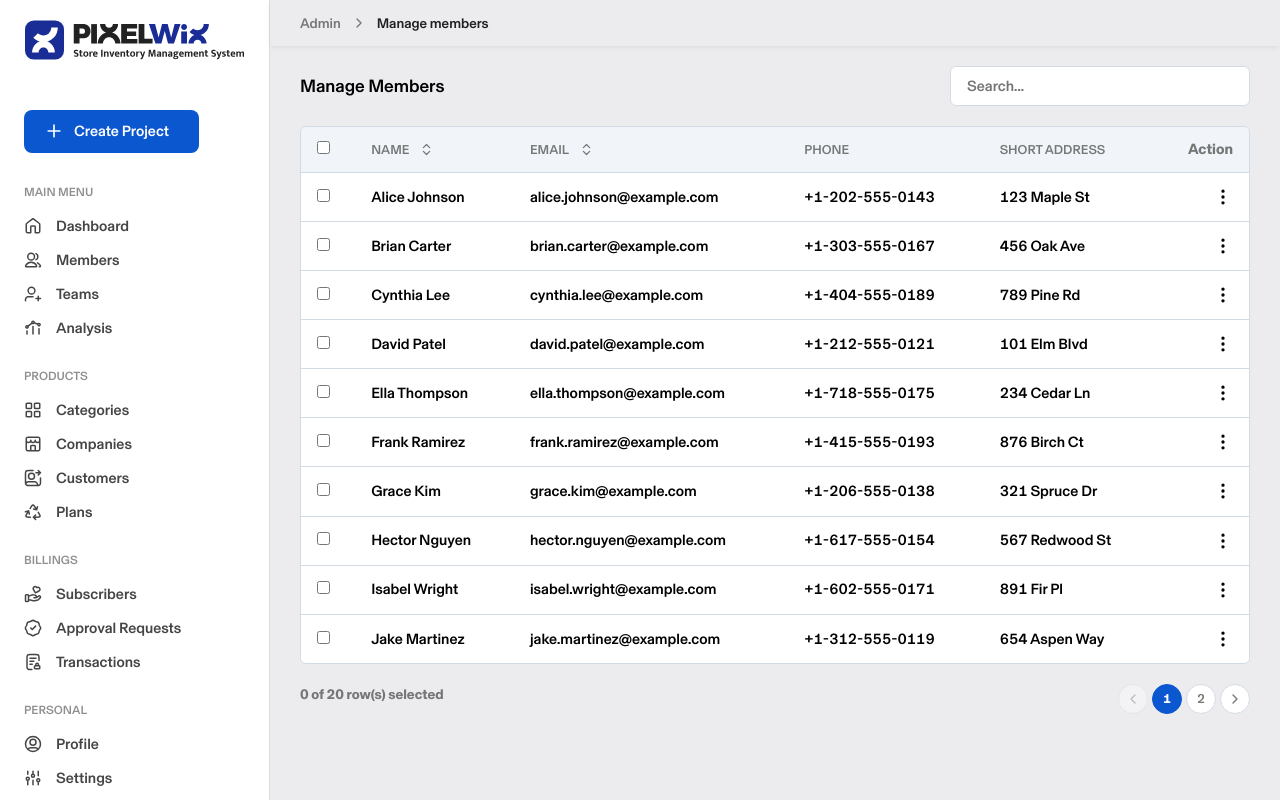
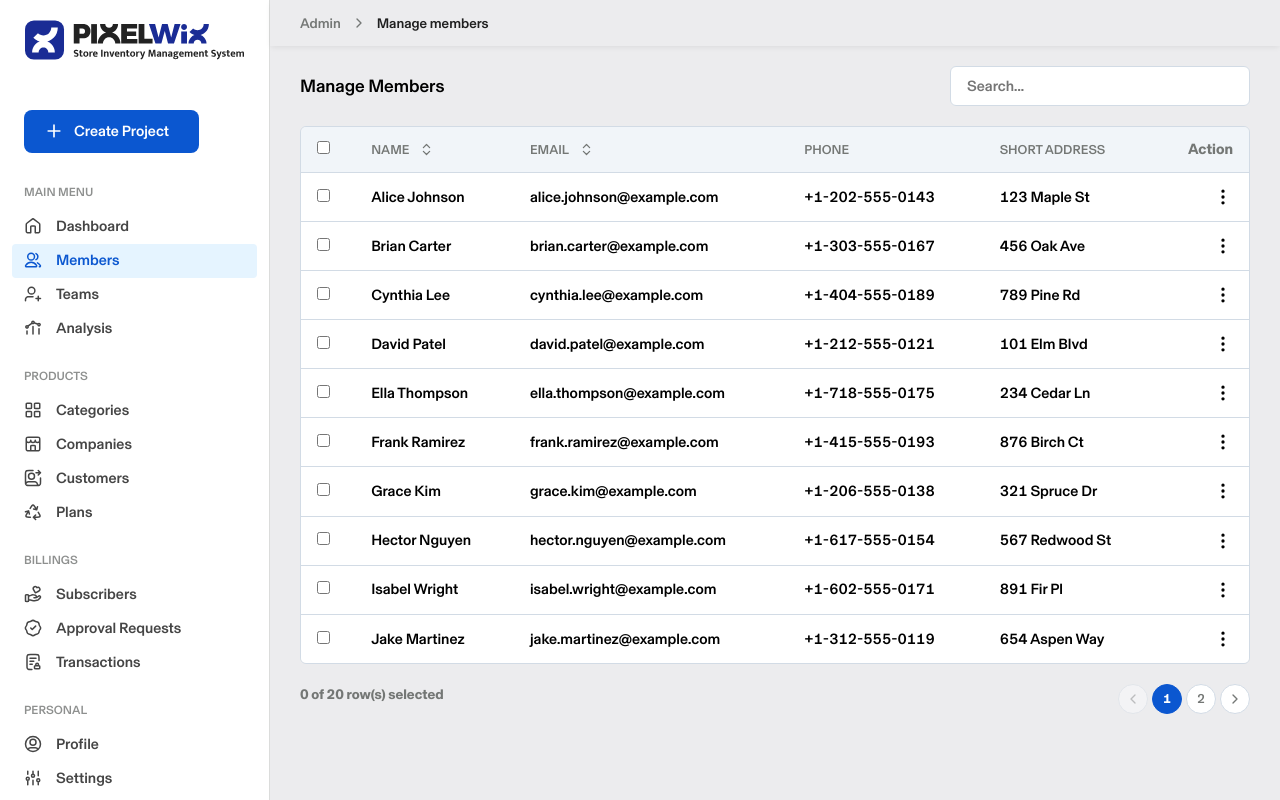
Before and after one commit to dipankarhalder/stock_inventory, a React (Vite) app in the folder client/: page /admin/members in a window 1280 px wide. Built offline with nearby package versions, Linux system fonts and the light colour scheme.

Commit message:
completed sidebar

```diff
--- a/client/src/components/sidebar/index.jsx
+++ b/client/src/components/sidebar/index.jsx
@@ -1,9 +1,18 @@
-import { Link } from "react-router-dom";
+import { Link, useLocation } from "react-router-dom";
 import { navlinks } from "../../constant/static";
 import { MainLogo } from "../auth/Logo";
 import { Plus, Logout } from "../../icons";
 
 export const Sidebar = () => {
+  const location = useLocation();
+  const currentPath = location.pathname;
+
+  const isLinkActive = (linkPath) =>
+    currentPath === linkPath || currentPath.startsWith(linkPath + "/");
+
+  const isDashboardPath = (path) =>
+    path === "/admin" || path === "admin" || path === "";
+
   return (
     <div className="app_sidebar">
       <div className="app_top_sidebar">
@@ -16,20 +25,46 @@ export const Sidebar = () => {
           </Link>
         </div>
         <div className="app_sidebar_cover">
-          {navlinks.map((item) => (
-            <div className="app_sideber_item" key={item.id}>
-              <p>{item.label}</p>
+          {navlinks.map((section) => {
+            // Determine if any child in section is active
+            const sectionIsActive = section.children.some((itm) => {
+              const path = itm.path.startsWith("/")
+                ? itm.path
+                : `/admin/${itm.path}`;
+              return !isDashboardPath(path) && isLinkActive(path);
+            });
+
+            return (
+              <div
+                className={`app_sideber_item ${
+                  sectionIsActive ? "expanded" : ""
+                }`}
+                key={section.id}
+              >
+                <p>{section.label}</p>
                 <ul>
-                {item.children.map((itm) => (
-                  <li key={itm.id}>
-                    <Link to={itm.path}>
+                  {section.children.map((itm) => {
+                    const linkPath = itm.path.startsWith("/")
+                      ? itm.path
+                      : `/admin/${itm.path}`;
+                    const isActive =
+                      !isDashboardPath(linkPath) && isLinkActive(linkPath);
+
+                    return (
+                      <li
+                        key={itm.id}
+                        className={isActive ? "active_sidebar" : ""}
+                      >
+                        <Link to={linkPath}>
                           {itm.icon && <itm.icon />} <p>{itm.label}</p>
                         </Link>
                       </li>
-                ))}
+                    );
+                  })}
                 </ul>
               </div>
-          ))}
+            );
+          })}
         </div>
       </div>
       <div className="app_logout">
--- a/client/src/styles/pages/sidebar.scss
+++ b/client/src/styles/pages/sidebar.scss
@@ -72,6 +72,8 @@
               display: flex;
               gap: 14px;
               align-items: center;
+              position: relative;
+              z-index: 1;
 
               & > p {
                 font-size: 15px;
@@ -97,6 +99,33 @@
                 & > span {
                   color: $themeblue;
                 }
+              }
+            }
+
+            &.active_sidebar {
+              position: relative;
+
+              & > a {
+                & > p {
+                  color: $themeblue;
+                }
+
+                & > span {
+                  color: $themeblue;
+                }
+              }
+
+              &:after {
+                content: "";
+                position: absolute;
+                top: -7px;
+                left: -12px;
+                width: calc(100% + 24px);
+                height: 34px;
+                z-index: 0;
+                background: $infobg;
+                padding: 10px 20px;
+                border-radius: 4px;
               }
             }
           }
```
Lines whose indentation alone changed are shown as unchanged.
